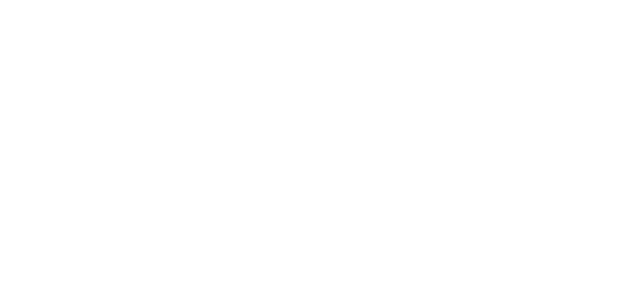
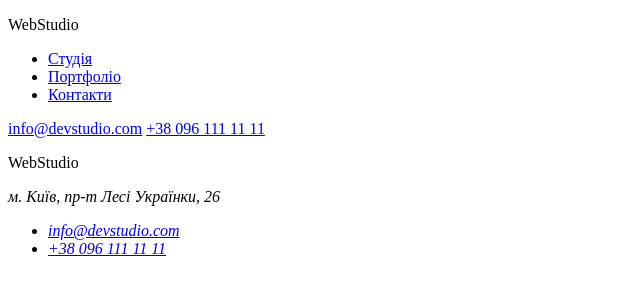
Before and after one commit to Kyrya84/goit-markup-hw-01, a plain HTML site: page index.html in a window 1280 px wide. Shown: the whole page, without its empty margins (0-640 px from the left). Drawn offline with Linux system fonts and the light colour scheme.

Commit message:
created header & footer

```diff
--- a/index.html
+++ b/index.html
@@ -1 +1,38 @@
 <!DOCTYPE html>
+<html lang="en">
+  <head>
+    <meta charset="UTF-8" />
+    <meta http-equiv="X-UA-Compatible" content="IE=edge" />
+    <meta name="viewport" content="width=device-width, initial-scale=1.0" />
+    <title>WebStudio</title>
+    </head>
+ <body>
+<header>
+  <p>WebStudio</p>
+  <nav>
+    <ul>
+      <li><a href="Студія">Студія</a></li>
+      <li><a href="Портфоліо">Портфоліо</a></li>
+      <li><a href="Контакти">Контакти</a></li>
+   </ul>
+  </nav>
+<div>
+  <a href="mailto:info@devstudio.com">info@devstudio.com</a>
+  <a href="tel:+380961111111">+38 096 111 11 11</a>
+</div>
+</header>
+
+<main></main>
+
+<footer>
+  <p>WebStudio</p>
+  <address>
+    <p>м. Київ, пр-т Лесі Українки, 26</p>
+    <uL>
+      <li><a href="mailto:info@devstudio.com">info@devstudio.com</a></li>
+      <li><a href="tel:+380961111111">+38 096 111 11 11</a></li>
+    </uL>
+  </address>
+</footer>
+ </body>
+</html>
```
